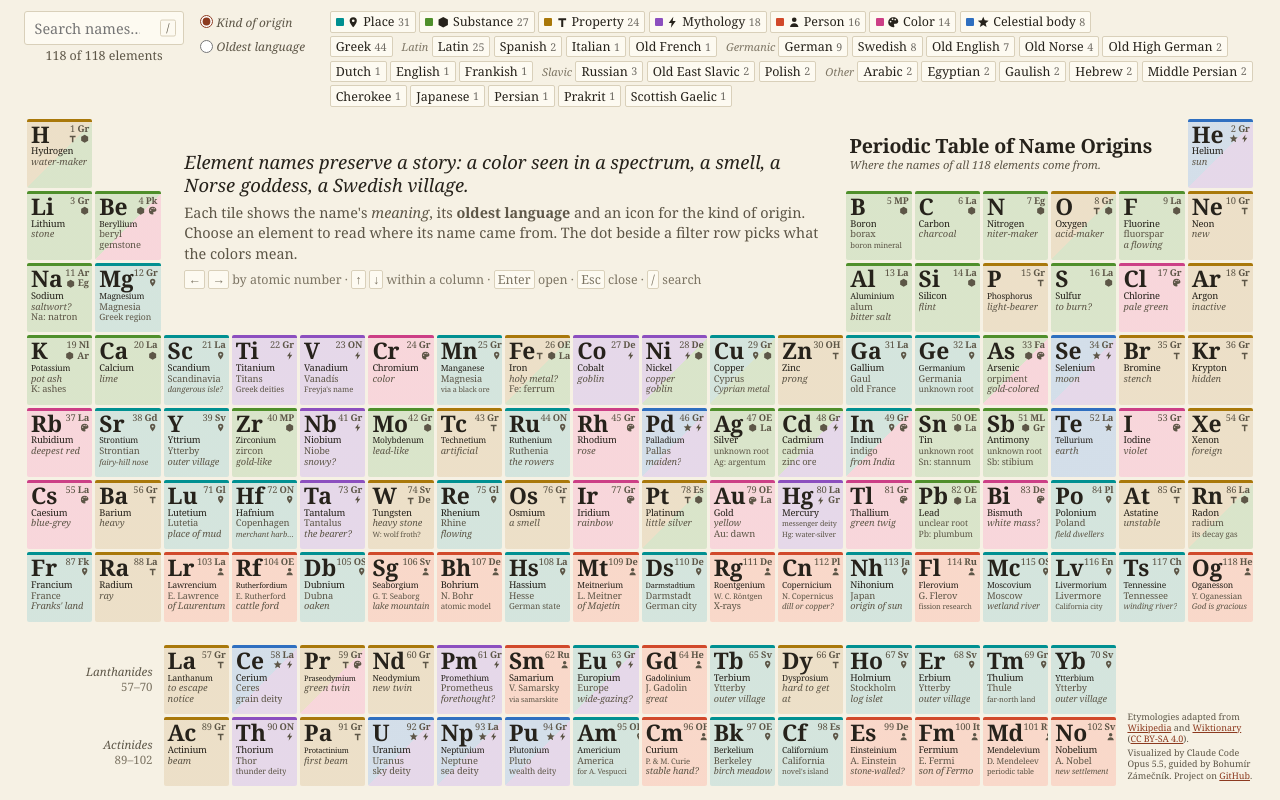
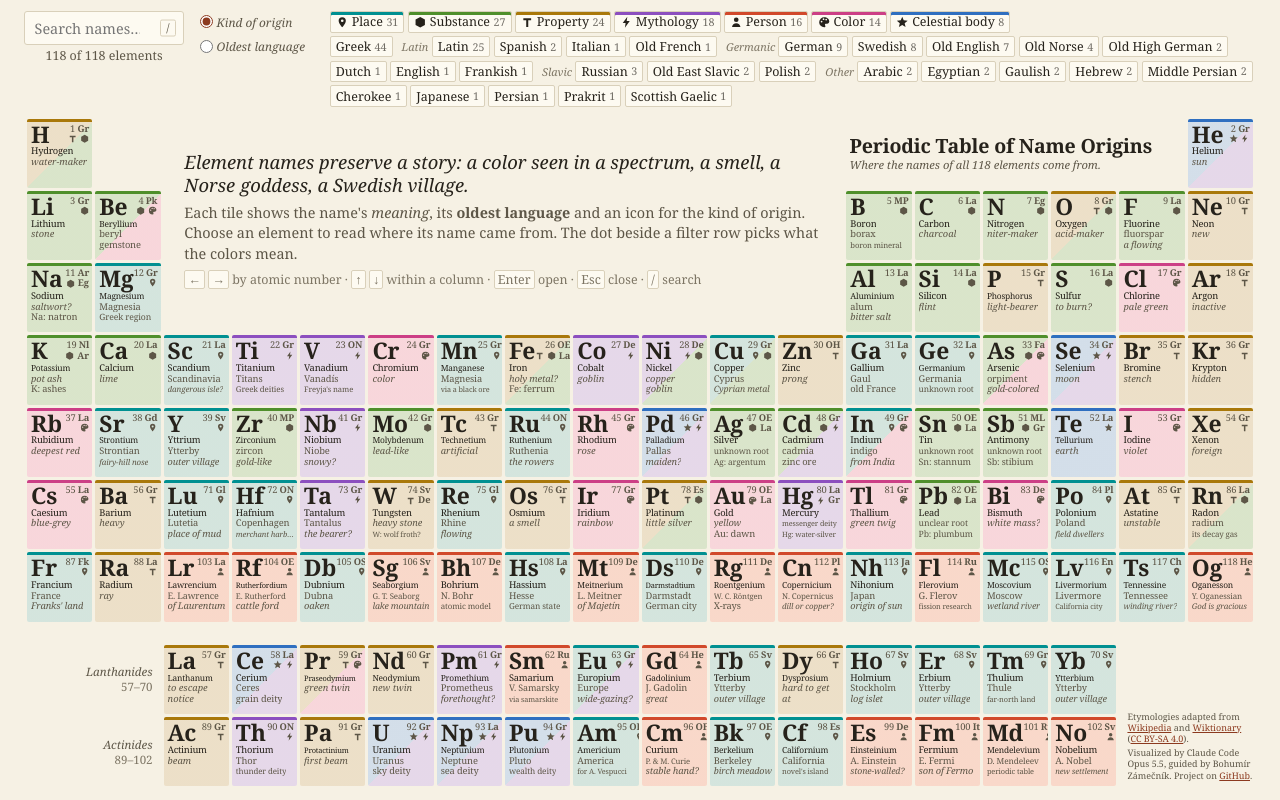
Before and after one commit to bzamecnik/periodic-table-etymology, a Preact app: page / in a window 1280 px wide. Built offline with nearby package versions, Linux system fonts and the light colour scheme.

Commit message:
Mark the colors of the filters by a strip which takes no room
Swatches widened the language chips, so switching the colors wrapped them
to another row and the whole table jumped. The strip repeats the one on
the top of the tiles.

Co-Authored-By: Claude Opus 5.5 <noreply@anthropic.com>

```diff
--- a/src/components/Controls.tsx
+++ b/src/components/Controls.tsx
@@ -51,7 +51,6 @@ function Chip({ label, count, pressed, color, icon, onClick }: ChipProps) {
       style={color ? { '--color-a': color } : undefined}
       onClick={onClick}
     >
-      {color && <span class="chip__swatch" aria-hidden="true" />}
       {icon && <KindIcon kind={icon} />}
       {label}{' '}
       <span class="chip__count">{count}</span>
--- a/src/styles.css
+++ b/src/styles.css
@@ -758,6 +758,8 @@ kbd {
   border: 1px solid var(--rule);
   border-radius: 2px;
   background: var(--paper-raised);
+  /* The strip on the top of the tiles; it takes no room, so switching the colors moves nothing */
+  box-shadow: inset 0 3px 0 var(--color-a, transparent);
   color: var(--ink);
   font: inherit;
   cursor: pointer;
@@ -775,13 +777,6 @@ kbd {
 
 .chip--empty {
   color: var(--ink-faint);
-}
-
-.chip__swatch {
-  width: 0.65em;
-  height: 0.65em;
-  border-radius: 1px;
-  background: var(--color-a);
 }
 
 .chip__count {
```
